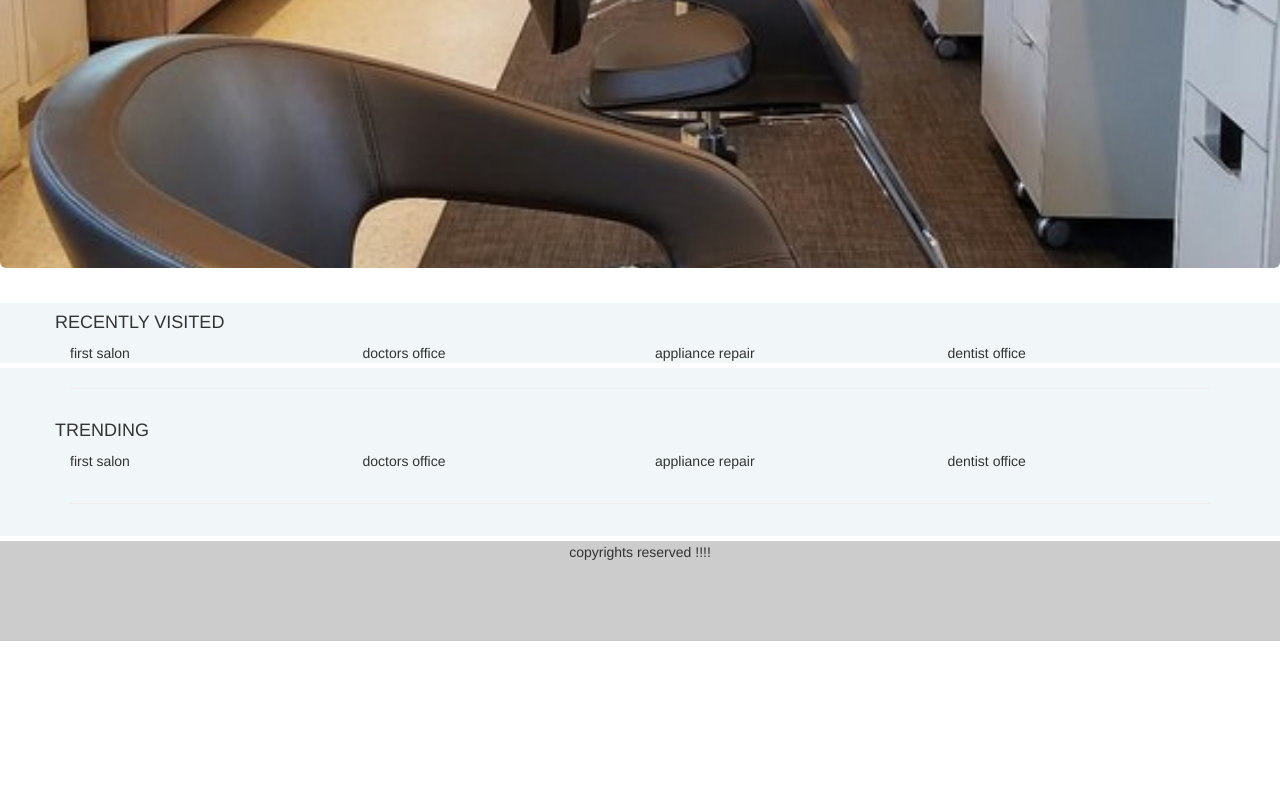
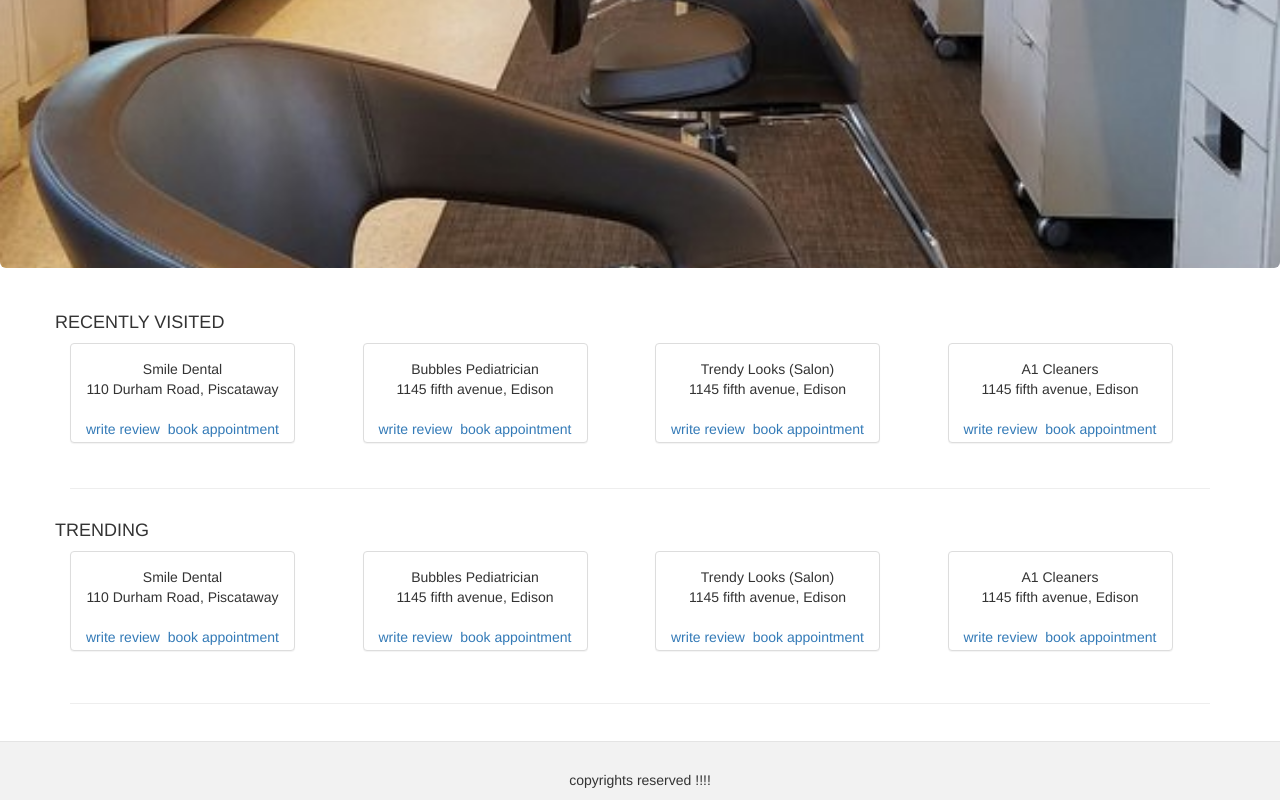
Before and after one commit to srinek/lorvids, an Angular app in the folder angular-ui/: page / in a window 1280 px wide. Shown: the part 320-1120 px from the top of the page. Before the commit the page ends 961 px from the top, so only its background shows below. Built offline with nearby package versions, Linux system fonts and the light colour scheme.

Commit message:
search results

```diff
--- a/angular-ui/src/app/app.module.ts
+++ b/angular-ui/src/app/app.module.ts
@@ -13,7 +13,8 @@ import { PageNotFound404Component } from './page-not-found-404/page-not-found-40
 import { ErrorPageComponent } from './error-page/error-page.component';
 import { HomePageComponent } from './home-page/home-page.component';
 import { SearchResultsContainerComponent } from './search-results-container/search-results-container.component';
-
+import {AppointmentService} from './service/appointment.service';
+import {Logger} from './service/logger.service';
 
 @NgModule({
   declarations: [
@@ -33,7 +34,7 @@ import { SearchResultsContainerComponent } from './search-results-container/sear
     BrowserModule,
     AppRoutingModule
   ],
-  providers: [],
+  providers: [AppointmentService, Logger],
   bootstrap: [AppComponent]
 })
 export class AppModule { }
--- a/angular-ui/src/app/footer/footer.component.css
+++ b/angular-ui/src/app/footer/footer.component.css
@@ -1,6 +1,10 @@
 .footer-content{
-    min-width: 1020px;
-    border-top: 1px solid #CCCCCC;
-    background-color: #CCCCCC;
-    height: 100px;
+    background: #f2f2f2;
+    border-top: 1px solid #e4e4e4;
+    line-height: 40px;
+    min-width: 1100px;
+    padding-top: 18px;
+    position: relative;
+    left: 0;
+    right: 0;
 }
--- a/angular-ui/src/app/header/header.component.css
+++ b/angular-ui/src/app/header/header.component.css
@@ -11,5 +11,5 @@
 .header{
     padding-top: 10px;
     padding-bottom: 10px;
-    background-color:#222;
+    background-color:#ffffff;
 }
--- a/angular-ui/src/app/home-page/home-page.component.css
+++ b/angular-ui/src/app/home-page/home-page.component.css
@@ -1,10 +1,15 @@
 .home-section{
 
+}
+.home-panel{
+  height : 100px;
+  /*background-color: #ffffff;
+  margin: 5px;*/
 }
 .row-section{
   margin-bottom: 5px;
   margin-top: 5px;
-  background-color: #f1f7f9;
+  background-color: #ffffff;
 }
 .jumbotron {
     height: 500px;
--- a/angular-ui/src/app/home-page/recently-visited/recently-visited.component.html
+++ b/angular-ui/src/app/home-page/recently-visited/recently-visited.component.html
@@ -3,17 +3,26 @@
         RECENTLY VISITED
   </div>
   <div class="row">
-    <div class="col-xs-3">
-              first salon
-    </div>
-    <div class="col-xs-3">
-        doctors office
-    </div>
-    <div class="col-xs-3">
-        appliance repair
-    </div>
-    <div class="col-xs-3">
-        dentist office
+    <div class="col-xs-3" *ngFor="let business of recentlyVisitedBusiness">
+        <div class="panel panel-default simple-panel text-center">
+            <div class="panel-body">
+              <div>
+                 {{business.name}}
+              </div>
+              <div>
+                 {{business.address}}
+              </div>
+              <br>
+              <div>
+               <div class="div-inline pull-right">
+                   <a [routerLink]="['appointment', business.id]"> book appointment </a>
+               </div>
+               <div class="div-inline">
+                 <a [routerLink]="['review', business.id]"> write review </a>
+                </div>
+              </div>
+            </div>
+         </div>
     </div>
   </div>
   <div>
--- a/angular-ui/src/app/home-page/recently-visited/recently-visited.component.ts
+++ b/angular-ui/src/app/home-page/recently-visited/recently-visited.component.ts
@@ -1,4 +1,6 @@
 import { Component, OnInit } from '@angular/core';
+import {AppointmentService} from '../../service/appointment.service';
+import {Business} from '../../model/business.model';
 
 @Component({
   selector: 'app-recently-visited',
@@ -7,9 +9,12 @@ import { Component, OnInit } from '@angular/core';
 })
 export class RecentlyVisitedComponent implements OnInit {
 
-  constructor() { }
+  public recentlyVisitedBusiness : Business[] = [];
+
+  constructor(private appointmentService : AppointmentService) { }
 
   ngOnInit() {
+    this.recentlyVisitedBusiness = this.appointmentService.getTredingBusiness();
   }
 
 }
--- a/angular-ui/src/app/home-page/trending/trending.component.html
+++ b/angular-ui/src/app/home-page/trending/trending.component.html
@@ -7,18 +7,27 @@
   <div class="row m-bot-3 h4">
         TRENDING
   </div>
-  <div class="row row-section">
-    <div class="col-sm-3">
-              first salon
-    </div>
-    <div class="col-sm-3">
-        doctors office
-    </div>
-    <div class="col-sm-3">
-        appliance repair
-    </div>
-    <div class="col-sm-3">
-        dentist office
+  <div class="row">
+    <div class="col-sm-3" *ngFor="let business of trendingBusiness">
+        <div class="panel panel-default simple-panel text-center">
+           <div class="panel-body">
+             <div>
+                {{business.name}}
+             </div>
+             <div>
+                {{business.address}}
+             </div>
+             <br>
+             <div>
+              <div class="div-inline pull-right">
+                  <a [routerLink]="['appointment', business.id]"> book appointment </a>
+              </div>
+              <div class="div-inline">
+                <a [routerLink]="['review', business.id]"> write review </a>
+               </div>
+             </div>
+           </div>
+        </div>
     </div>
   </div>
   <div>
--- a/angular-ui/src/app/home-page/trending/trending.component.ts
+++ b/angular-ui/src/app/home-page/trending/trending.component.ts
@@ -1,4 +1,6 @@
 import { Component, OnInit } from '@angular/core';
+import {AppointmentService} from '../../service/appointment.service';
+import {Business} from '../../model/business.model';
 
 @Component({
   selector: 'app-trending',
@@ -7,9 +9,15 @@ import { Component, OnInit } from '@angular/core';
 })
 export class TrendingComponent implements OnInit {
 
-  constructor() { }
+  public trendingBusiness : Business[] = [];
+
+  constructor(private appointmentService : AppointmentService) { }
 
   ngOnInit() {
+     this.trendingBusiness = this.appointmentService.getTredingBusiness();
   }
 
+  // public getTrendingBusiness() : Business[] {
+  //   return this.appointmentService.getTredingBusiness();
+  // }
 }
--- a/angular-ui/src/app/search-results-container/search-results/search-results.component.html
+++ b/angular-ui/src/app/search-results-container/search-results/search-results.component.html
@@ -6,32 +6,39 @@
   google reviews
   -->
 <div class="container search-result">
-  <div class="row">
+  <div class="row" *ngFor="let business of searchResults">
 
       <div class="col-md-12 m-top-2">
         <div class="media-photo-badge div-inline m-right-5">
             <a href="/users/show/nanda_profile_num" class="media-photo media-round">
-                <img alt="User Profile Image" height="115" width="115" data-pin-nopin="true" src="../../assets/profile.jpg" title="Nanda">
+                <img alt="{{business.name}}" height="115" width="115" data-pin-nopin="true" src="{{business.imageurl}}" title="{{business.name}}">
             </a>
         </div>
         <div>
-           <h3 id="prod_name" class="m-bot-1"> First Look Salon</h3>
+           <h3 id="prod_name" class="m-bot-1"> {{business.name}}</h3>
         </div>
         <div>
-            <span class="badge">20</span>  Reviews
-            <span class="glyphicon glyphicon-star review-icon icon-beach"></span>
-            <span class="glyphicon glyphicon-star review-icon icon-beach"></span>
-            <span class="glyphicon glyphicon-star review-icon icon-beach"></span>
-            <span class="glyphicon glyphicon-star review-icon icon-beach"></span>
-            <span class="glyphicon glyphicon-star review-icon icon-beach"></span>
+            <span class="badge">20</span> Reviews
+            <span class="glyphicon glyphicon-star review-icon icon-beach" *ngFor="let r of business.rating"></span>
         </div>
         <div id="address" class="m-bot-2 text-muted">
-          10134 Main Street, Edison, NJ, United States.
+          {{business.address}}.
+        </div>
+        <div>
+            <div class="div-inline m-right-5">
+                <a [routerLink]="['appointment', business.id]"> book appointment </a>
+            </div>
+            <div class="div-inline">
+              <a [routerLink]="['review', business.id]"> write review </a>
+             </div>
         </div>
       </div>
+
 	</div>
+  <div class="row text-center">
 
-  <div class="row m-bot-2">
+  </div>
+  <!-- <div class="row m-bot-2">
     <div class="col-md-12">
       <hr>
     </div>
@@ -60,6 +67,6 @@
           10134 Main Street, Edison, NJ, United States.
         </div>
       </div>
-	</div>
+	</div> -->
 
 </div>
--- a/angular-ui/src/app/search-results-container/search-results/search-results.component.ts
+++ b/angular-ui/src/app/search-results-container/search-results/search-results.component.ts
@@ -1,4 +1,8 @@
 import { Component, OnInit } from '@angular/core';
+import { ActivatedRoute, Params, Router } from '@angular/router';
+
+import { AppointmentService} from '../../service/appointment.service';
+import {Business} from '../../model/business.model';
 
 @Component({
   selector: 'app-search-results',
@@ -7,9 +11,25 @@ import { Component, OnInit } from '@angular/core';
 })
 export class SearchResultsComponent implements OnInit {
 
-  constructor() { }
+  public searchResults : Business[] = [];
+  public searchTerm : string = "";
+
+  constructor(private appointmentService : AppointmentService,
+              private route : ActivatedRoute,
+              private router : Router
+              ) {
+
+  }
 
   ngOnInit() {
+    this.route.params.subscribe(
+      (params: Params) => {
+         this.searchTerm = params['searchFor'];
+         this.searchResults = this.appointmentService.getSearchResults(this.searchTerm);
+      }
+    );
+
   }
 
+
 }
--- a/angular-ui/src/styles.css
+++ b/angular-ui/src/styles.css
@@ -32,3 +32,9 @@ hr {
 .div-inline{
     float:left;
 }
+.simple-panel{
+    height : 100px;
+    width : 225px;
+    /*background-color: #ffffff;
+    margin: 5px;*/
+  }
```
